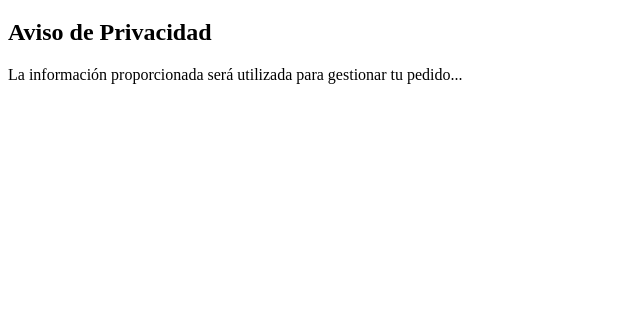
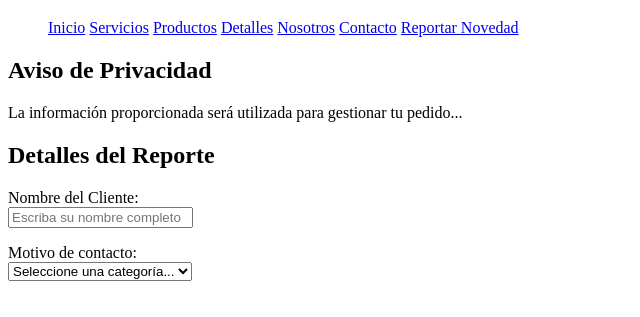
Before and after one commit to KarenDayana07/Clase-HTML, a plain HTML site: page reporte.html in a window 1280 px wide. Shown: the part 61-378 px from the top of the page, without its empty margins (0-640 px from the left). Drawn offline with Linux system fonts and the light colour scheme.

Commit message:
feat: agregar campos de entrada y seleccion con etiquetas accesibles

```diff
--- a/reporte.html
+++ b/reporte.html
@@ -7,12 +7,42 @@
 <body>
     <header>
         <h1>Floristería El Jardín Encantado</h1>
+        <nav>
+            <ul>
+                <a href="index.html">Inicio</a>
+                <a href="servicios.html">Servicios</a>
+                <a href="productos.html">Productos</a>
+                <a href="detalles.html">Detalles</a>
+                <a href="nosotros.html">Nosotros</a>
+                <a href="contacto.html">Contacto</a>
+                <a href="reporte.html">Reportar Novedad</a>
+            </ul>
     </header>
     <main>
         <section>
             <h2>Aviso de Privacidad</h2>
             <p>La información proporcionada será utilizada para gestionar tu pedido...</p>
         </section>
+        <!-- Agrega esto debajo del aviso de privacidad -->
+        <section>
+            <h2>Detalles del Reporte</h2>
+            <form action="#" method="POST">
+
+                <p>
+                    <label for="nombreCompleto">Nombre del Cliente:</label><br>
+                    <input type="text" id="nombreCompleto" name="nombreCompleto" placeholder="Escriba su nombre completo" required />
+                </p>
+
+                <p>
+                    <label for="tipoNovedad">Motivo de contacto:</label><br>
+                    <select id="tipoNovedad" name="tipoNovedad" required>
+                        <option value="">Seleccione una categoría...</option>
+                        <option value="pedido">Consulta sobre un pedido</option>
+                        <option value="danio">Reportar flores dañadas</option>
+                    </select>
+                </p>
+            </form>
+        </section>
     </main>
 </body>
 </html>
```
